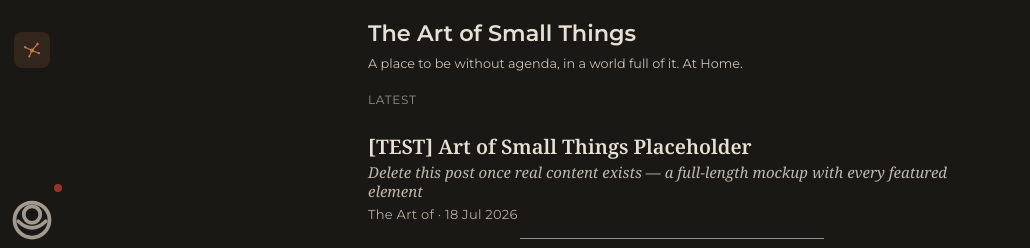
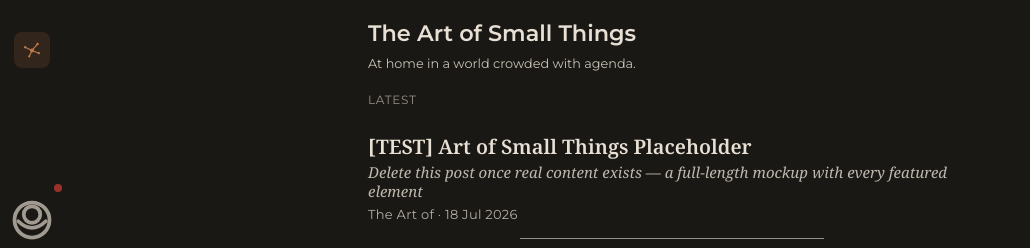
Before and after one commit to 2pix/small-things, a Jekyll site: the page built from index.html, in a window 1280 px wide. Shown: the top 248 px of the page, without its empty margins (0-1030 px from the left). Built offline with Jekyll 4.4.1, drawn with Linux system fonts in a browser that asks for light colours.

Commit message:
Mobile: move constellation logo into the rail as leftmost item
Was sitting centered above the rail as its own row; now it's the
first item in the horizontal scroll, inline with the section pills.
Desktop unaffected since the logo uses fixed positioning there
regardless of DOM order.

Final tagline: "At home in a world crowded with agenda." — holds
the paradox in one clause instead of building it in stages.

```diff
--- a/_includes/nav.html
+++ b/_includes/nav.html
@@ -1,3 +1,4 @@
+<nav class="stories-row">
   <a href="{{ '/' | relative_url }}" class="rail-logo" aria-label="{{ site.title }}">
     <span class="rail-logo__mark" aria-hidden="true">
       <svg viewBox="0 0 24 24" width="22" height="22" fill="none" stroke="currentColor" stroke-width="1.3" stroke-linecap="round" stroke-linejoin="round">
@@ -13,8 +14,6 @@
       </svg>
     </span>
   </a>
-
-<nav class="stories-row">
   <div class="rail-nav-middle">
     {% for section in site.sections %}
     {% assign latest = site.categories[section.key] | first %}
--- a/_layouts/default.html
+++ b/_layouts/default.html
@@ -8,7 +8,7 @@
     {% if page.url == '/' %}
     <div class="site-title-row site-title-row--home">
       <a href="{{ '/' | relative_url }}" class="site-title site-title--home">The Art of Small Things</a>
-      <p class="site-subtitle site-subtitle--home">A place to be without agenda, in a world full of it. At Home.</p>
+      <p class="site-subtitle site-subtitle--home">At home in a world crowded with agenda.</p>
     </div>
     {% else %}
     <div class="site-title-row">
--- a/assets/css/style.css
+++ b/assets/css/style.css
@@ -373,7 +373,7 @@ main {
   display: flex;
   align-items: center;
   justify-content: center;
-  margin: 0 auto var(--space-1);
+  flex-shrink: 0;
 }
 
 .rail-logo__mark {
```
Lines whose indentation alone changed are shown as unchanged.
